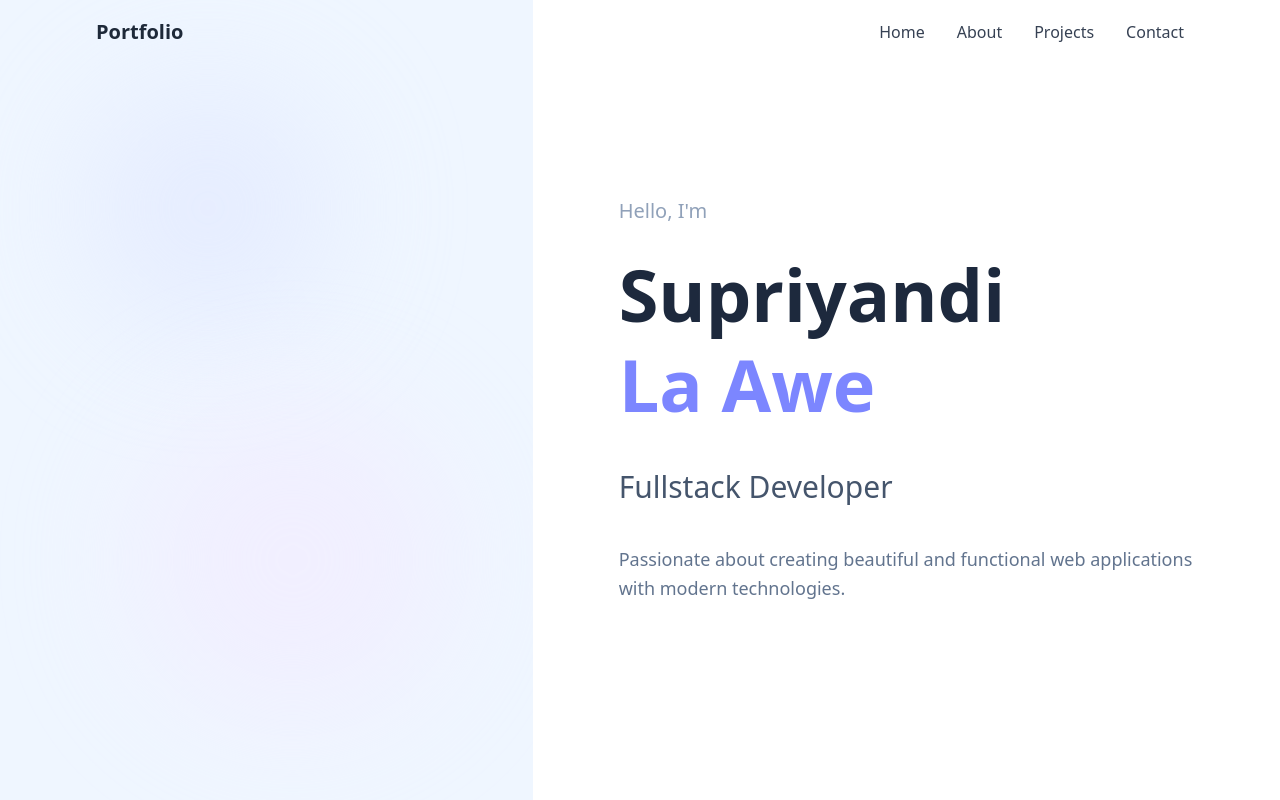
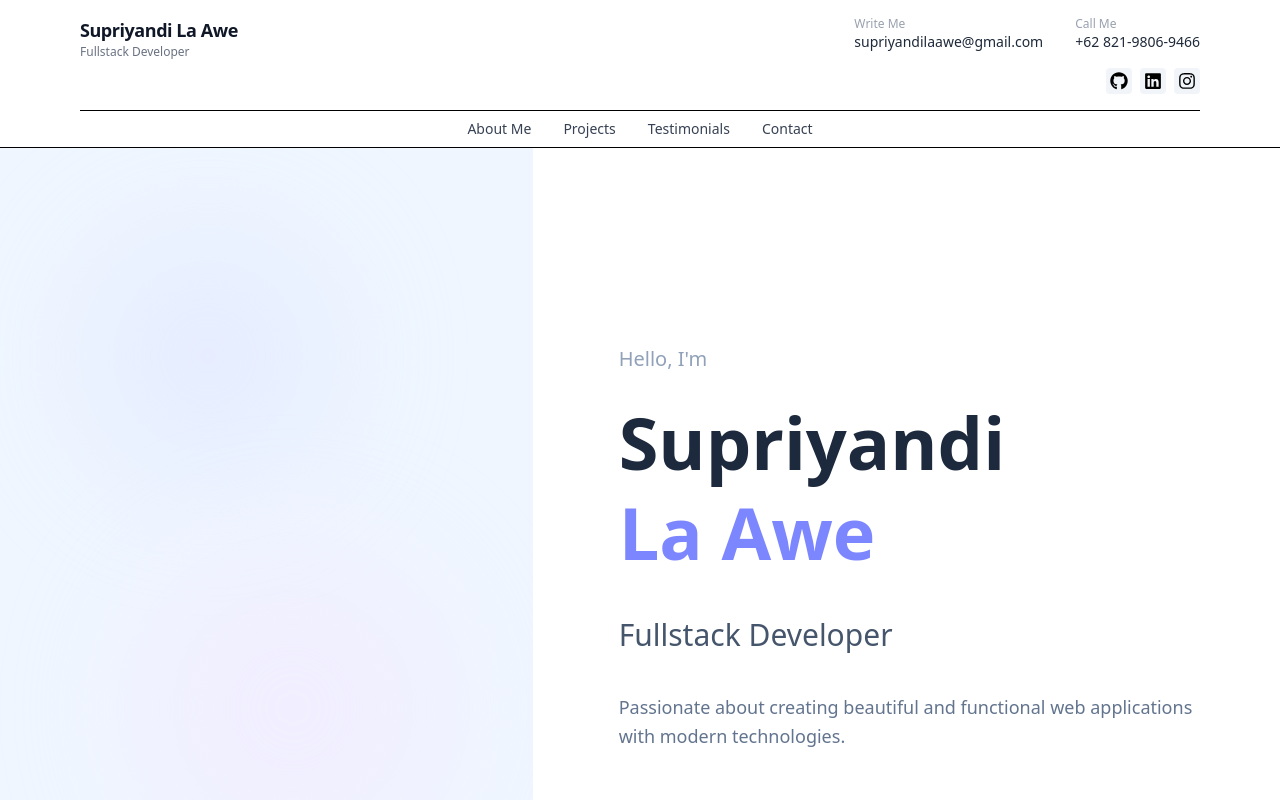
Before and after one commit to yand06/Web-Portfolio, a React (Vite) app: page / in a window 1280 px wide. Shown: the top 800 px of the page. Built offline with nearby package versions, Linux system fonts and the light colour scheme.

Commit message:
Modification Navbar

```diff
--- a/package.json
+++ b/package.json
@@ -13,6 +13,7 @@
     "@tailwindcss/vite": "^4.1.16",
     "react": "^19.1.1",
     "react-dom": "^19.1.1",
+    "react-icons": "^5.5.0",
     "tailwindcss": "^4.1.16"
   },
   "devDependencies": {
--- a/src/components/Navbar.tsx
+++ b/src/components/Navbar.tsx
@@ -1,4 +1,5 @@
 import { useState, useEffect } from "react";
+import { FaGithub, FaLinkedin, FaInstagram } from "react-icons/fa";
 
 const Navbar = () => {
   const [isScrolled, setIsScrolled] = useState(false);
@@ -18,45 +19,99 @@ const Navbar = () => {
 
   return (
     <nav
-      className={`fixed top-0 left-0 right-0 z-50 transition-all duration-300 ${
-        isScrolled ? "bg-white shadow-md" : "bg-transparent"
+      className={`w-full z-50 bg-white border-b transition-all duration-300 ${
+        isScrolled ? "shadow-md" : ""
       }`}
     >
-      <div className="max-w-6xl mx-auto px-4 sm:px-6 lg:px-8">
-        <div className="flex justify-between items-center h-16">
-          <button
-            onClick={() => scrollToSection("home")}
-            className="text-xl font-bold text-gray-800 hover:text-indigo-600 transition-colors"
+      <div className="max-w-6xl mx-auto px-4 flex flex-col pt-4 pb-2">
+        {/* Baris 1: Kiri & Kanan */}
+        <div className="flex justify-between items-start">
+          {/* Logo & Nama */}
+          <div className="flex items-center space-x-3">
+            <div>
+              <div className="font-black text-lg text-gray-900 tracking-tight">
+                Supriyandi La Awe
+              </div>
+              <div className="text-xs text-gray-500">Fullstack Developer</div>
+            </div>
+          </div>
+          {/* Kontak & Sosmed */}
+          <div className="flex flex-col items-end space-y-2">
+            {/* EMAIL & TELP SAMPINGAN */}
+            <div className="flex items-center space-x-8">
+              {/* Email */}
+              <div className="flex flex-col items-start">
+                <span className="text-xs text-gray-400">Write Me</span>
+                <span className="text-sm text-gray-800">
+                  <a href="mailto:supriyandilaawe@gmail.com">
+                    supriyandilaawe@gmail.com
+                  </a>
+                </span>
+              </div>
+              {/* Telp */}
+              <div className="flex flex-col items-start">
+                <span className="text-xs text-gray-400">Call Me</span>
+                <span className="text-sm text-gray-800">+62 821-9806-9466</span>
+              </div>
+            </div>
+            {/* Ikon Sosmed */}
+            <div className="flex space-x-2 mt-2">
+              <a
+                href="https://github.com/yand06"
+                target="_blank"
+                rel="noopener noreferrer"
+                className="bg-slate-100 hover:bg-indigo-100 rounded p-1"
+                aria-label="GitHub"
               >
-            Portfolio
-          </button>
-
-          <div className="hidden md:flex space-x-8">
-            <button
-              onClick={() => scrollToSection("home")}
-              className="text-gray-700 hover:text-indigo-600 transition-colors"
+                <FaGithub size={18} />
+              </a>
+              <a
+                href="https://linkedin.com/in/supriyandi-la-awe"
+                target="_blank"
+                rel="noopener noreferrer"
+                className="bg-slate-100 hover:bg-indigo-100 rounded p-1"
+                aria-label="LinkedIn"
               >
-              Home
-            </button>
+                <FaLinkedin size={18} />
+              </a>
+              <a
+                href="https://instagram.com/yand_la"
+                target="_blank"
+                rel="noopener noreferrer"
+                className="bg-slate-100 hover:bg-indigo-100 rounded p-1"
+                aria-label="Instagram"
+              >
+                <FaInstagram size={18} />
+              </a>
+            </div>
+          </div>
+        </div>
+        {/* Baris 2 : Menu Navigasi */}
+        <div className="flex justify-center items-center space-x-8 border-t mt-4 pt-2">
           <button
             onClick={() => scrollToSection("about")}
-              className="text-gray-700 hover:text-indigo-600 transition-colors"
+            className="text-gray-700 hover:text-indigo-600 transition-colors text-sm"
           >
-              About
+            About Me
           </button>
           <button
             onClick={() => scrollToSection("projects")}
-              className="text-gray-700 hover:text-indigo-600 transition-colors"
+            className="text-gray-700 hover:text-indigo-600 transition-colors text-sm"
           >
             Projects
           </button>
           <button
+            onClick={() => scrollToSection("testimonials")}
+            className="text-gray-700 hover:text-indigo-600 transition-colors text-sm"
+          >
+            Testimonials
+          </button>
+          <button
             onClick={() => scrollToSection("contact")}
-              className="text-gray-700 hover:text-indigo-600 transition-colors"
+            className="text-gray-700 hover:text-indigo-600 transition-colors text-sm"
           >
             Contact
           </button>
-          </div>
         </div>
       </div>
     </nav>
```
Also changed, not shown: 1 other file (tests, documents, lock files or other folders). Lines whose indentation alone changed are shown as unchanged.
